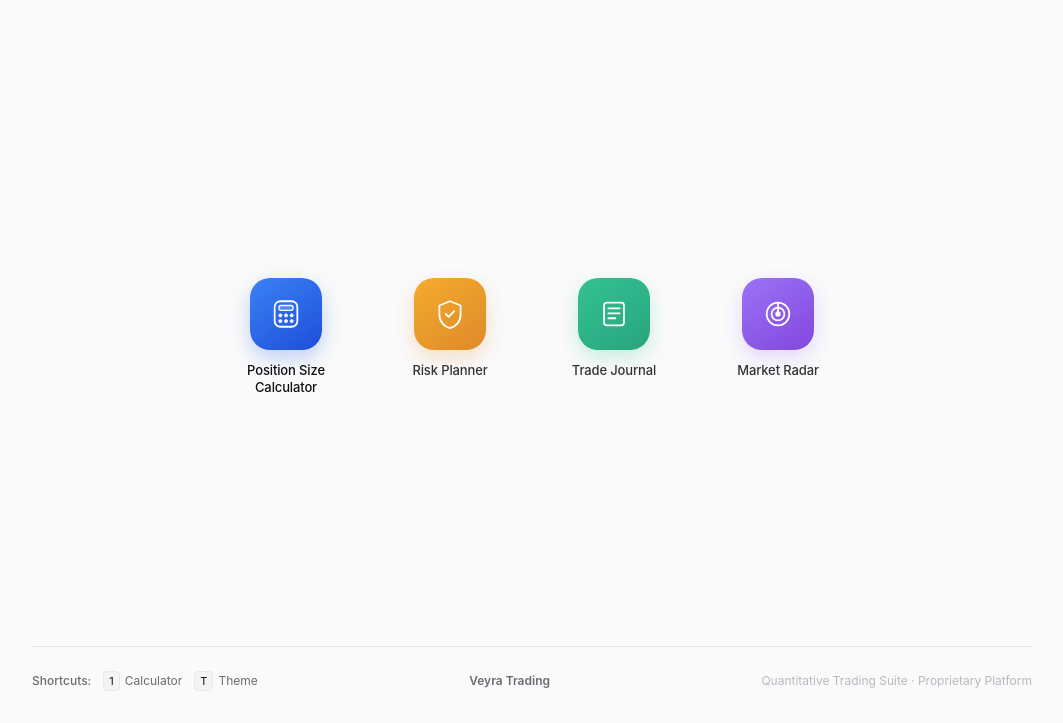
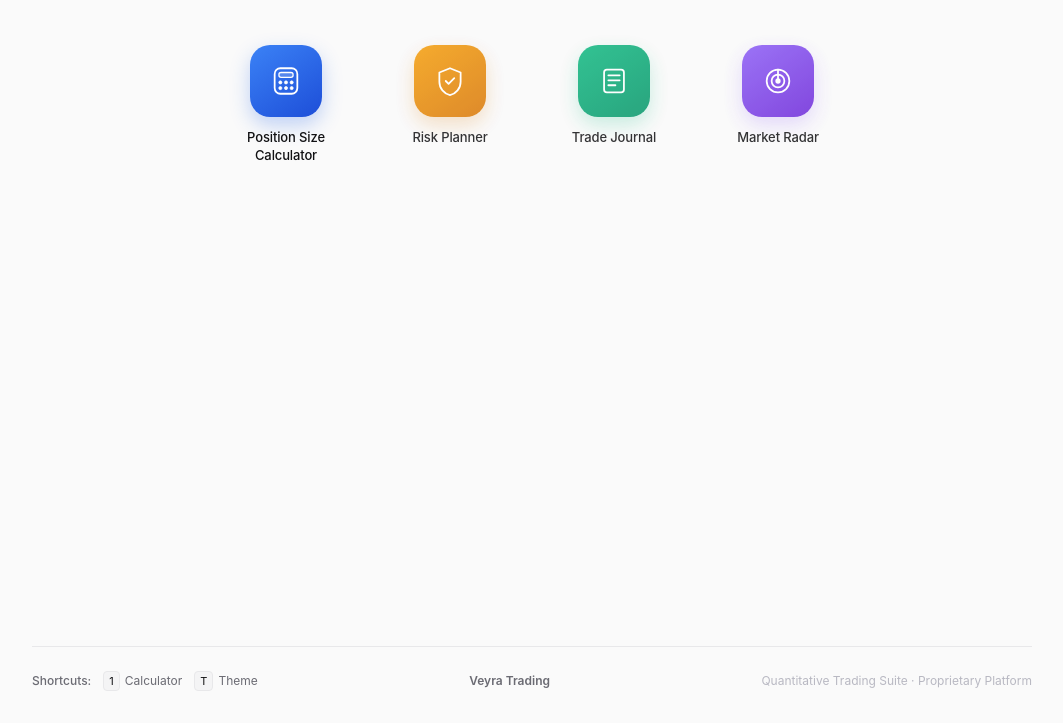
Before and after one commit to lebin26/Veyra, a plain HTML site: page main-page/index.html in a window 1280 px wide. Shown: the part 77-800 px from the top of the page, without its empty margins (108-1171 px from the left). Drawn offline with Linux system fonts and the light colour scheme.

Commit message:
style(main-page): display apps from top and keep footpage pinned to bottom

```diff
--- a/main-page/style.css
+++ b/main-page/style.css
@@ -232,11 +232,11 @@ body {
     flex: 1;
     display: flex;
     flex-direction: column;
-    justify-content: center;
+    justify-content: flex-start;
     align-items: center;
     width: 100%;
     margin-top: 0;
-    padding: 24px 0;
+    padding: 0 0 24px;
 }
 
 .apps-icon-grid {
@@ -246,7 +246,7 @@ body {
     gap: 40px 24px;
     width: 100%;
     max-width: 720px;
-    margin: 0 auto;
+    margin: 8px auto 0;
 }
 
 .app-icon-tile {
@@ -451,6 +451,10 @@ button.app-icon-tile {
         padding: 16px 12px calc(24px + env(safe-area-inset-bottom, 0px));
     }
 
+    .app-header {
+        margin-bottom: 20px;
+    }
+
     .desktop-shortcuts-hint {
         display: none;
     }
```
